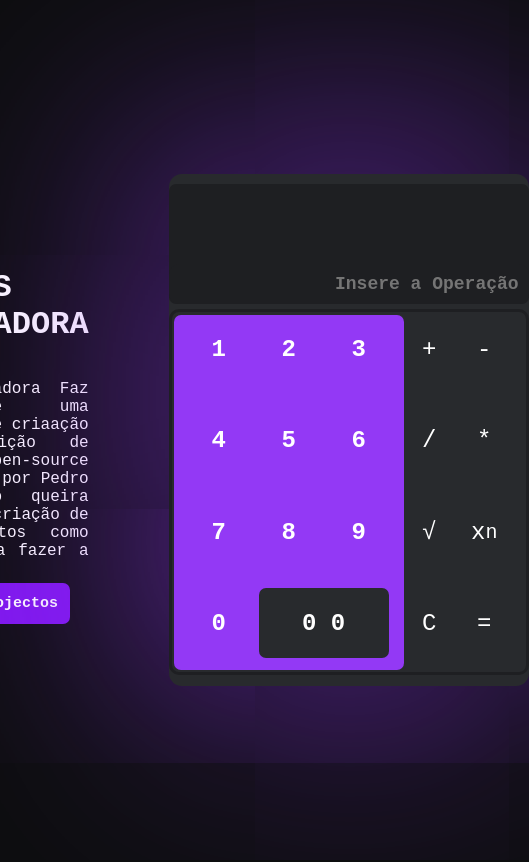
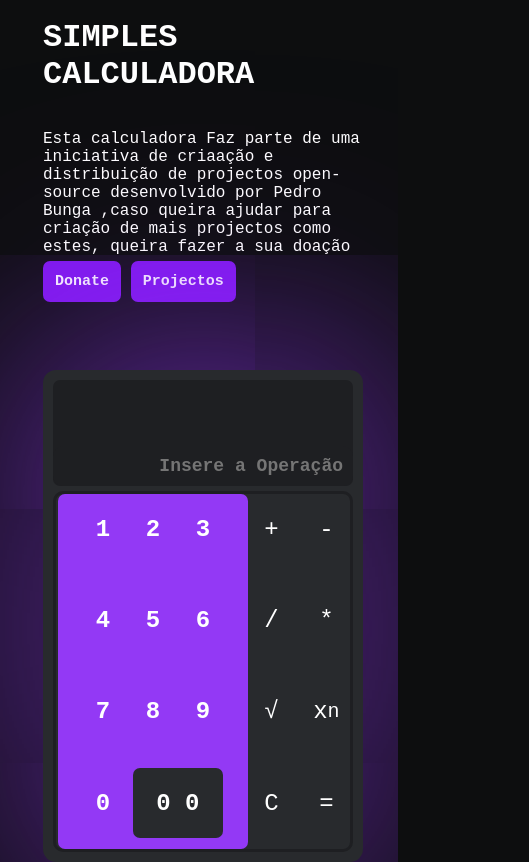
Before and after one commit to PedroBunga/calculadora, a plain HTML site: page index.html in a window 390 px wide. Shown: the whole page, 529 px wide, since content can reach past the window. Drawn offline with Linux system fonts and the light colour scheme.

Commit message:
Pedro Bangui Bunga
Adicionando o Responsivo ao Projecto

```diff
--- a/assets/styles/geral.css
+++ b/assets/styles/geral.css
@@ -28,14 +28,14 @@ body {
   justify-content: center;
   color: rgb(237, 237, 237);
 }
-.informacao-inicial p{
+.informacao-inicial p {
   text-align: justify;
 }
-.informacao-inicial .botoes a{
+.informacao-inicial .botoes a {
   height: 40px;
   border-radius: 7px;
   font-size: small;
-  background-color:#7F18ED;
+  background-color: #7f18ed;
   text-align: center;
   padding: 12px;
   font-weight: 800;
@@ -43,15 +43,13 @@ body {
   cursor: pointer;
   transition: width 10s;
 }
-.informacao-inicial .botoes a:first-child:hover{
-  box-shadow: 1px -1px 100px 8px rgba(147,54,245,0.75);
-
+.informacao-inicial .botoes a:first-child:hover {
+  box-shadow: 1px -1px 100px 8px rgba(147, 54, 245, 0.75);
 }
 
 /*Estilizando o Scrol Geral que aparecer na Pagina*/
 ::-webkit-scrollbar {
   display: none;
-
 }
 
 .main-content {
@@ -63,7 +61,7 @@ body {
   height: 512px;
   background-color: rgb(40, 42, 45);
   border-radius: 13px;
-  box-shadow: 1px -1px 400px 18px rgba(147,54,245,0.75);
+  box-shadow: 1px -1px 400px 18px rgba(147, 54, 245, 0.75);
 }
 
 .main-content .calculadora {
@@ -73,7 +71,6 @@ body {
   flex-direction: column;
   width: 360px;
   height: 492px;
-
 }
 
 .main-content .calculadora .calculadora-display {
@@ -118,7 +115,7 @@ body {
   outline: none;
   text-align: end;
   background-color: rgb(30, 31, 34);
-  color:rgb(237, 237, 237);
+  color: rgb(237, 237, 237);
   font-size: large;
   font-weight: 900;
   cursor: text;
@@ -153,7 +150,6 @@ input[type="number"]::-webkit-outer-spin-button {
   margin-left: 2px;
   border-radius: 7px;
   font-weight: 900;
-
 }
 
 .main-content .calculadora .calculadora-main .digitos a {
@@ -197,7 +193,6 @@ input[type="number"]::-webkit-outer-spin-button {
   justify-content: center;
 }
 
-
 .main-content .calculadora .calculadora-main .operacoes a {
   display: flex;
   align-items: center;
@@ -217,3 +212,37 @@ input[type="number"]::-webkit-outer-spin-button {
   align-content: center;
   text-align: center;
 }
+
+@media (max-width: 390px), (max-width: 600px), {
+  .calculadora {
+    padding: 10px;
+  }
+  body {
+    width: 100vw;
+    overflow-y: scroll;
+    overflow-x: hidden;
+    flex-direction: column;
+    flex-wrap: nowrap;
+  }
+  .informacao-inicial {
+    width: 320px;
+  }
+  .informacao-inicial p {
+    text-align: start;
+  }
+  .main-content {
+    width: 320px;
+  }
+  .main-content .calculadora .calculadora-main .operacoes {
+    width: 35%;
+  }
+  .main-content .calculadora .calculadora-main .digitos .numero {
+    width: 40px;
+  }
+  .main-content .calculadora .calculadora-main .digitos #zerozero {
+    width: 90px;
+  }
+}
+@media (max-width: 390px){
+
+}
```
